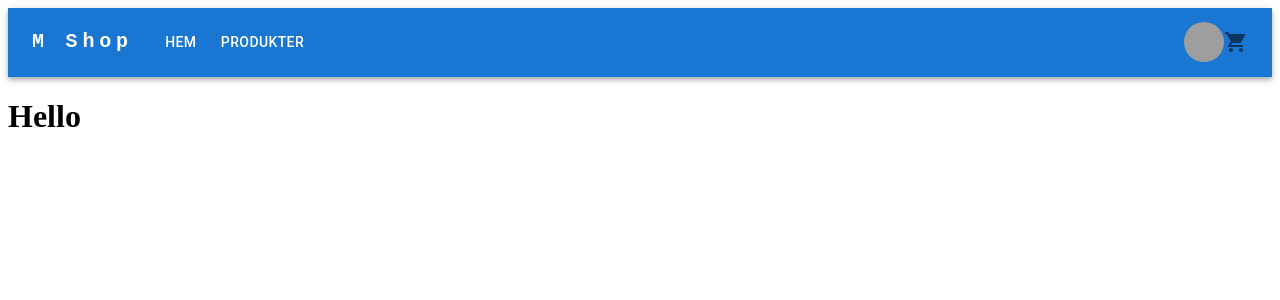
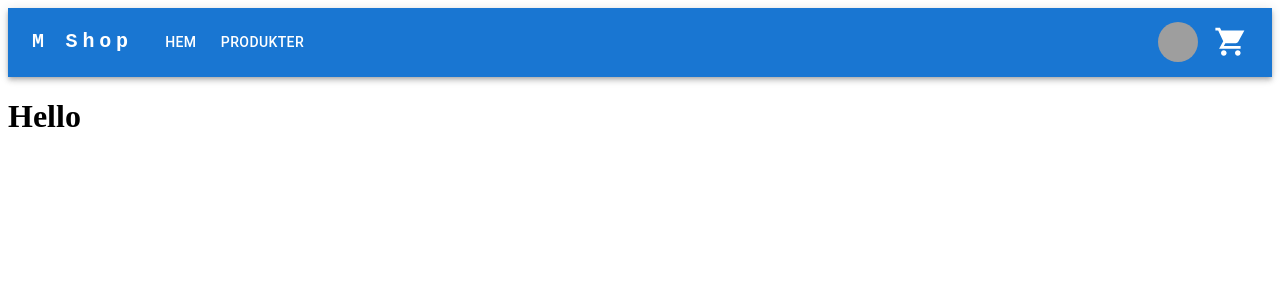
Before and after one commit to ammarhasan011/Examensarbete, a React (Vite) app in the folder client/: page / in a window 1280 px wide. Shown: the top 300 px of the page. Built offline with nearby package versions, Linux system fonts and the light colour scheme; grey boxes are pictures that could not be loaded.

Commit message:
fixat kundvagn ikonen

```diff
--- a/client/src/components/header/header.tsx
+++ b/client/src/components/header/header.tsx
@@ -134,7 +134,9 @@ function Header() {
               <IconButton onClick={handleOpenUserMenu} sx={{ p: 0 }}>
                 {/* logga  */}
                 <Avatar alt="Remy Sharp" src="/static/images/avatar/2.jpg" />
-                <ShoppingCartSharpIcon />
+                <ShoppingCartSharpIcon
+                  sx={{ marginLeft: 2, fontSize: "2.1rem", color: "white" }}
+                />
               </IconButton>
             </Tooltip>
             <Menu
```
